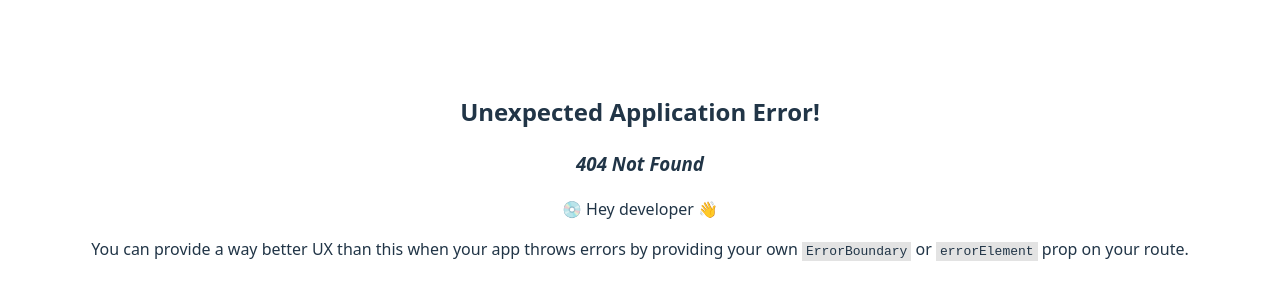
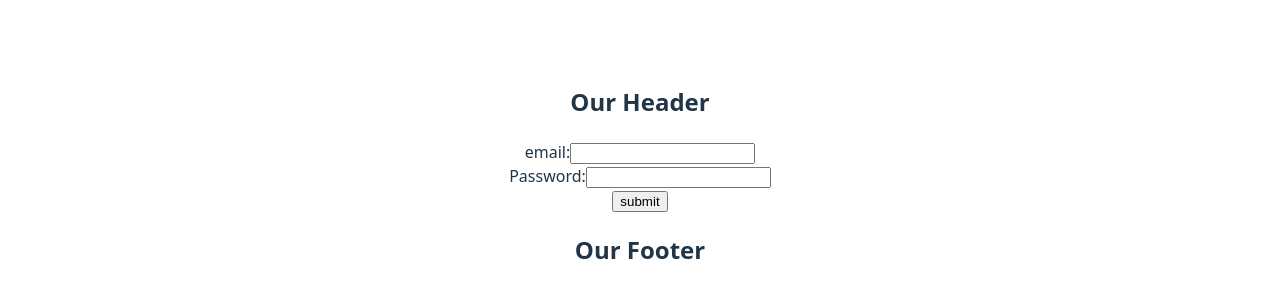
Before and after one commit to Gurrnos/recipe-app, a React (Vite) app in the folder frontend/: page /login in a window 1280 px wide. Before the commit this address had no page. Shown: the part 224-524 px from the top of the page. Built offline with nearby package versions, Linux system fonts and the light colour scheme.

Commit message:
added login page

```diff
--- /dev/null
+++ b/frontend/src/pages/Login.jsx
@@ -0,0 +1,61 @@
+import Axios from "axios";
+import { useState } from "react";
+
+const Login = () => {
+    const [loginData, setLoginData] = useState({
+        email: "",
+        password: ""
+    });
+
+    function handleChange (e) {
+        const {name, value} = e.target;
+
+        setLoginData((prevState) => ({
+        ...prevState,
+        [name]: value
+        }));
+    }
+
+    async function submit(e) {
+        e.preventDefault();
+
+        const data = {
+            ...loginData
+        };
+
+        try {
+            await Axios.post("/api/login", data);
+        } catch (err) {
+            alert(err.response?.data?.message)
+        }
+    }
+
+    return (
+    <>
+      <form onSubmit={submit}>
+        <label>email:</label>
+        <input
+          type="email"
+          id="email"
+          name="email"
+          required
+          onChange={handleChange}
+        ></input>
+        <br />
+        <label>Password:</label>
+        <input
+          type="password"
+          id="password"
+          name="password"
+          required
+          onChange={handleChange}
+        ></input>
+        <br />
+        <input type='submit' value="submit" />
+        <br />
+      </form>
+    </>
+  );
+}
+
+export default Login
```
Also changed, not shown: frontend/src/App.jsx (+6 -1 lines), frontend/src/pages/Signup.jsx (renamed from frontend/src/pages/SignupPage.jsx).
